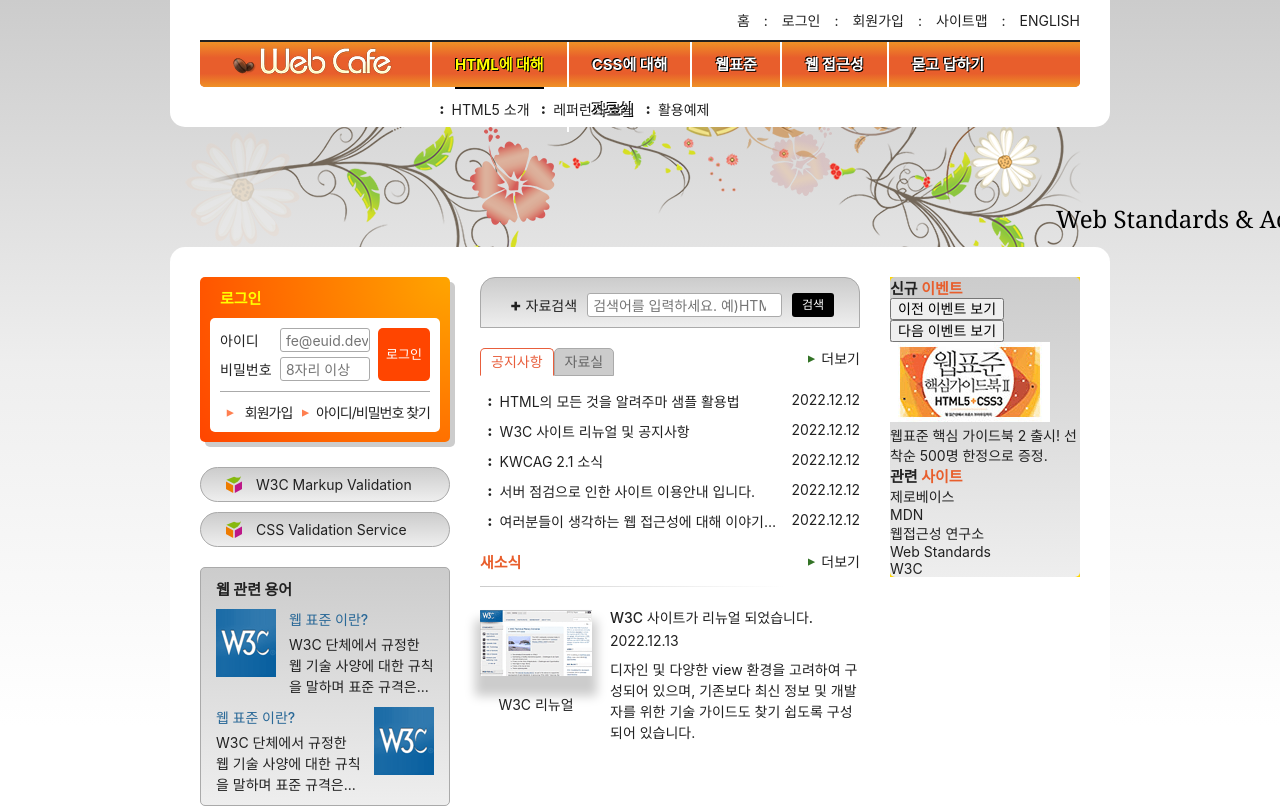
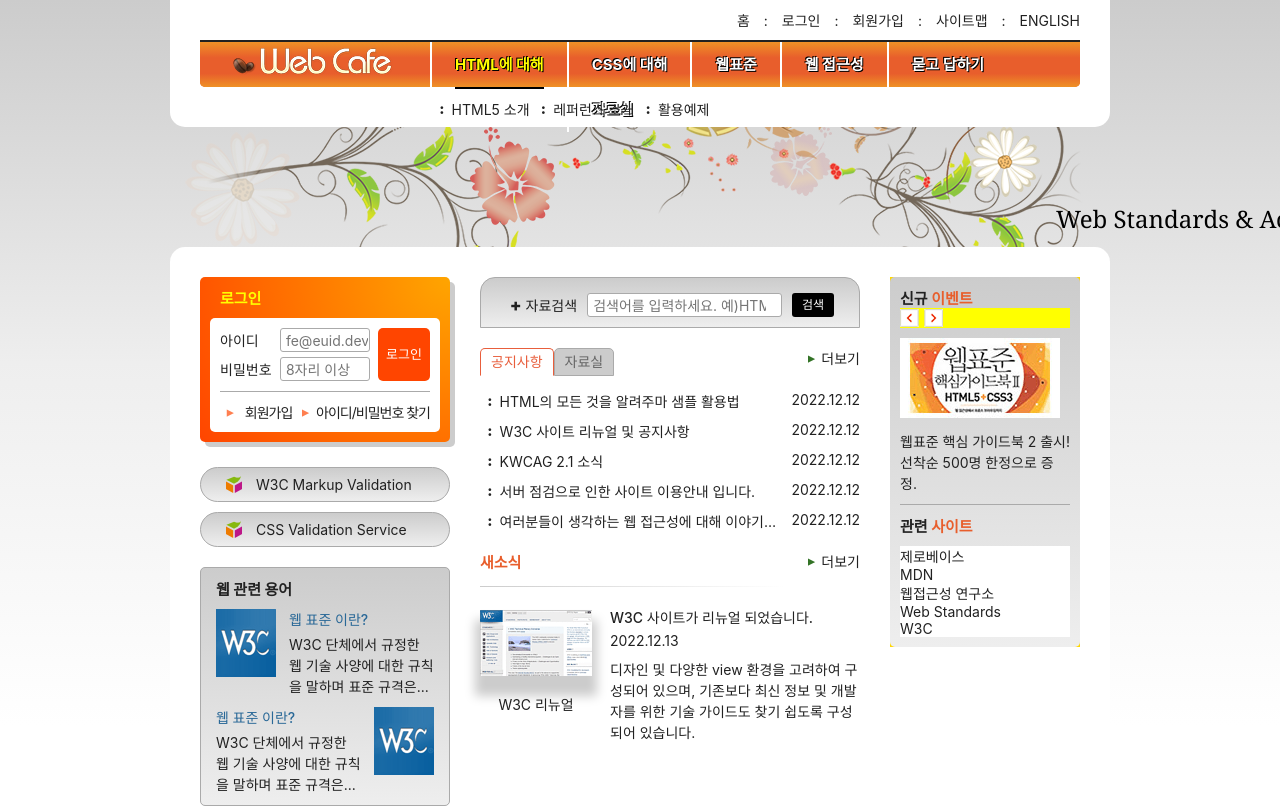
Before and after one commit to tkdkfkgk/HTML5, a plain HTML site: page index.html in a window 1280 px wide. Shown: the top 809 px of the page. Drawn offline with Linux system fonts and the light colour scheme; a web font is replaced by a local one.

Commit message:
IR 기법

```diff
--- a/styles/module.css
+++ b/styles/module.css
@@ -2,6 +2,7 @@
   background: #ccc linear-gradient(to bottom, #ccc, #eee);
   bottom: 1px solid #aaa;
   border-radius: 5px;
+  padding: 10px;
 }
 
 .accent-color {
--- a/styles/style.css
+++ b/styles/style.css
@@ -692,13 +692,55 @@
 }
 
 /* 신규이벤트 및 관련 사이트 */
-/* .gradient-effect {
+.event {
+  border-bottom: 1px solid #aaa;
+  position: relative;
 }
 
-.accent-color {
-  color: #e85e2c;
-} */
+.event-button-wrapper {
+  background-color: yellow;
+  height: 20px;
+  overflow: hidden;
+  display: flex;
+  flex-flow: row nowrap;
+  align-items: center;
+  gap: 5px;
+}
 
+/* IR 기법 -> Image Replacement 텍스트 안보이게 */
+.event-button {
+  width: 19px;
+  height: 18px;
+  border: 0;
+  padding: 18px 0 0 0;
+  background: url(./images/back_forward.png) no-repeat;
+}
+
+.event-button-next {
+  background-position: -36px 0;
+}
+
+.event-button:focus {
+  outline-offset: -2px;
+}
+
+.event-thumbnail,
+.event-brief {
+  margin: 10px 0;
+}
+
+.event-brief {
+  line-height: 1.5;
+}
+
+.related {
+  margin-top: 10px;
+}
+
+.related-list {
+  background-color: #fff;
+  margin-top: 10px;
+}
 
 /* 슬로건 */
 .slogan {
```
